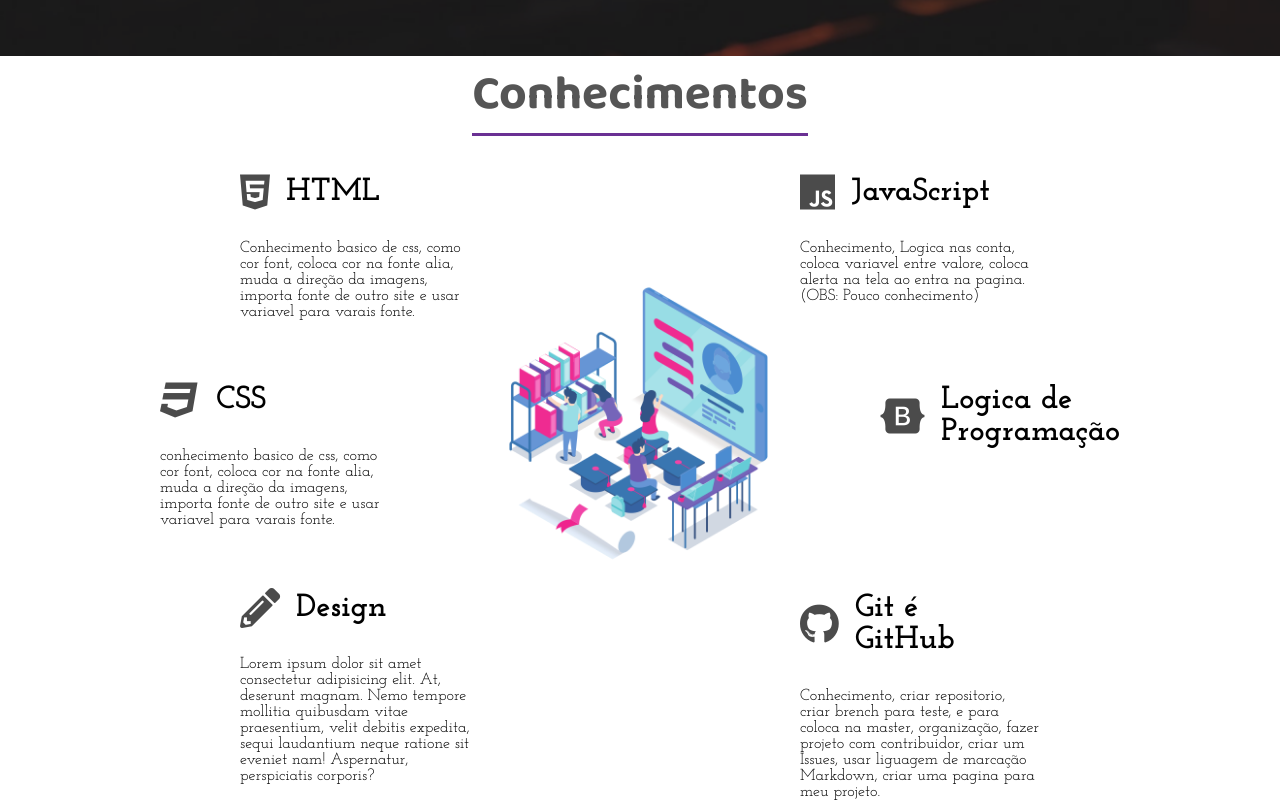
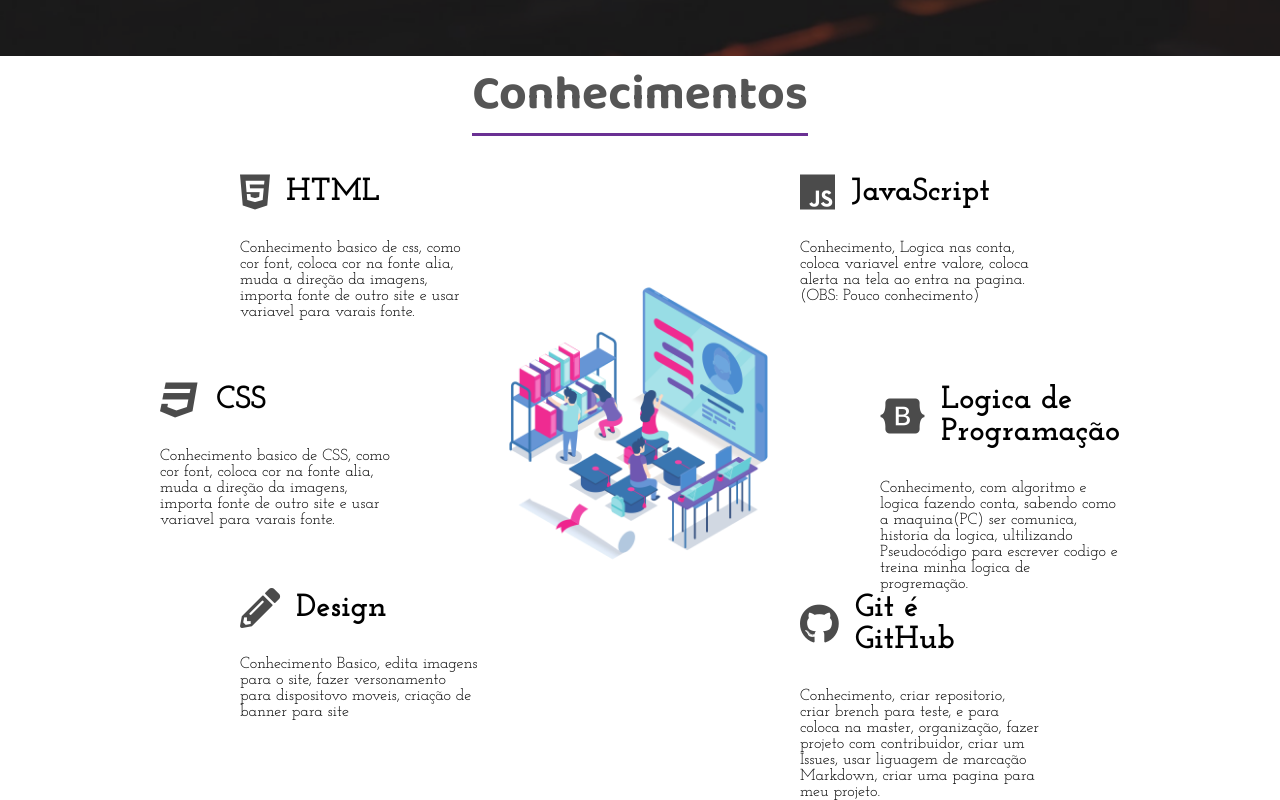
Before and after one commit to HenriqueMart/Site-Portifolio_Treinamento, a plain HTML site: page Portifolio/index.html in a window 1280 px wide. Shown: the part 744-1544 px from the top of the page. Drawn offline with Linux system fonts and the light colour scheme.

Commit message:
Update index.html

```diff
--- a/Portifolio/index.html
+++ b/Portifolio/index.html
@@ -65,7 +65,7 @@
                         <h3>CSS</h3>
                     </div>
                     <div class="conhecimento-text">
-                        <p>conhecimento basico de css, como cor font, coloca cor na fonte alia, muda a direção da imagens, importa fonte de outro site e usar variavel para varais fonte.</p>
+                        <p>Conhecimento basico de CSS, como cor font, coloca cor na fonte alia, muda a direção da imagens, importa fonte de outro site e usar variavel para varais fonte.</p>
                     </div>
                 </div>
                 <div class="conhecimento">
@@ -74,7 +74,7 @@
                         <h3>Design</h3>
                     </div>
                     <div class="conhecimento-text">
-                        <p>Lorem ipsum dolor sit amet consectetur adipisicing elit. At, deserunt magnam. Nemo tempore mollitia quibusdam vitae praesentium, velit debitis expedita, sequi laudantium neque ratione sit eveniet nam! Aspernatur, perspiciatis corporis?</p>
+                        <p>Conhecimento Basico, edita imagens para o site, fazer versonamento para dispositovo moveis, criação de banner para site </p>
                     </div>
                 </div>
                 <div class="conhecimento">
@@ -92,7 +92,8 @@
                         <h3>Logica de Programação</h3>
                     </div>
                     <div class="conhecimento-text">
-                        <p></p>
+                        <p>Conhecimento, com algoritmo e logica fazendo conta, sabendo como a maquina(PC)
+                            ser comunica, historia da logica, ultilizando Pseudocódigo para escrever codigo e treina minha logica de progremação.</p>
                     </div>
                 </div>
                 <div class="conhecimento">
```
